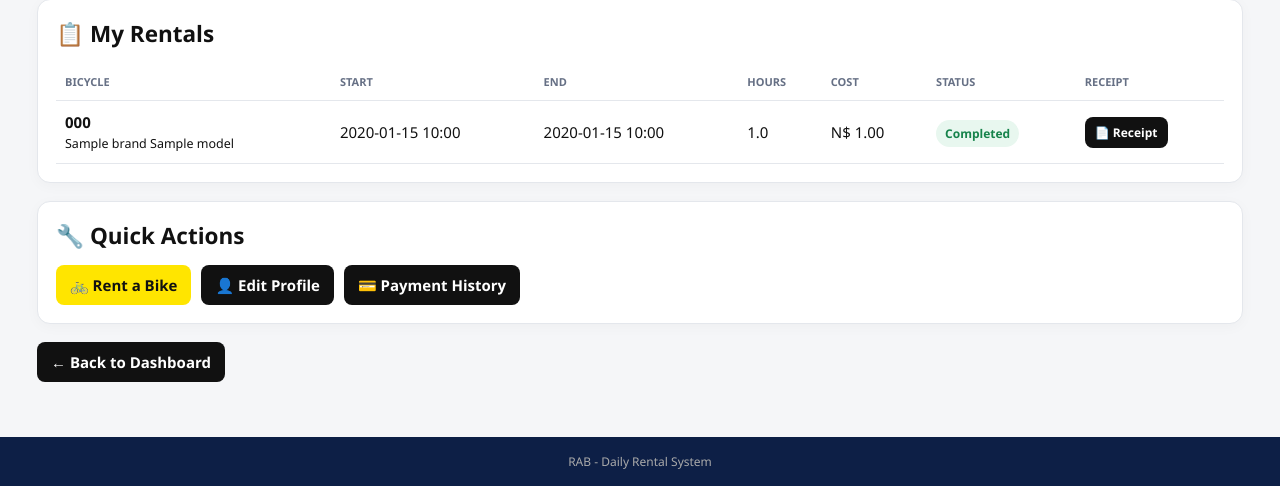
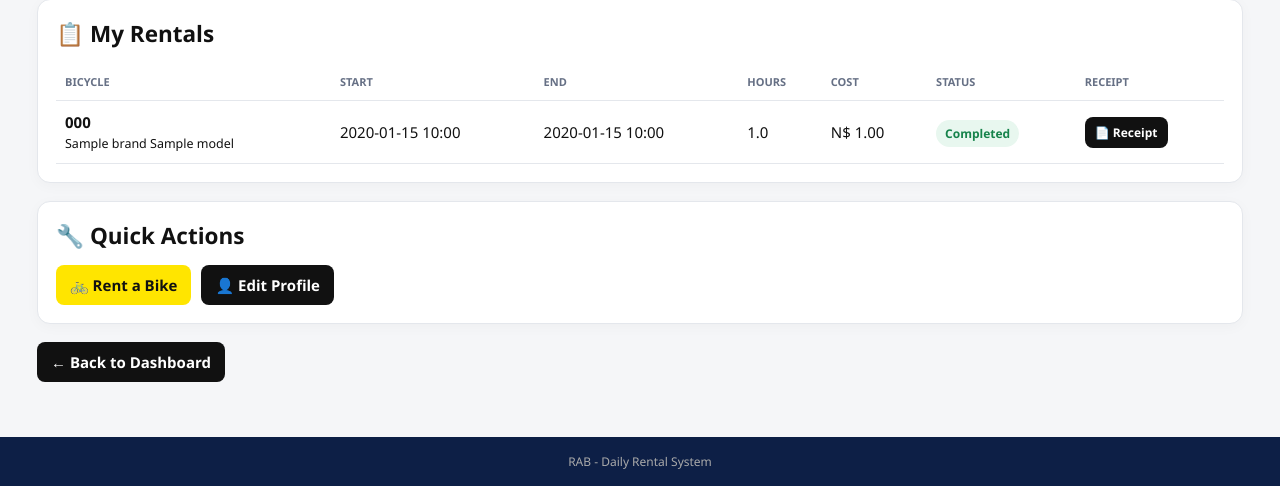
Before and after one commit to hafenishitaku-afk/rab-daily-rental, a Flask app: page /customer-portal in a window 1280 px wide. Shown: the part 548-1034 px from the top of the page. Run offline with Flask 3, Linux system fonts and the light colour scheme; the visitor is signed in with stand-in values (Sample User, id 1); a database or web service that is not in the repository returns one stand-in record (values such as "Sample title"); some libraries are stand-ins or nearby versions.

Commit message:
Fix: Hide payment history from customers, restrict to staff

```diff
--- a/templates/customer_portal.html
+++ b/templates/customer_portal.html
@@ -113,7 +113,7 @@
     <div style="display:flex;gap:10px;flex-wrap:wrap;">
         <a href="{{ url_for('customer_rent') }}" class="btn yellow">🚲 Rent a Bike</a>
         <a href="{{ url_for('profile') }}" class="btn">👤 Edit Profile</a>
-        <a href="{{ url_for('payment_history') }}" class="btn">💳 Payment History</a>
+        <!-- <a href="{{ url_for('payment_history') }}" class="btn">💳 Payment History</a> -->
     </div>
 </div>
 
```
